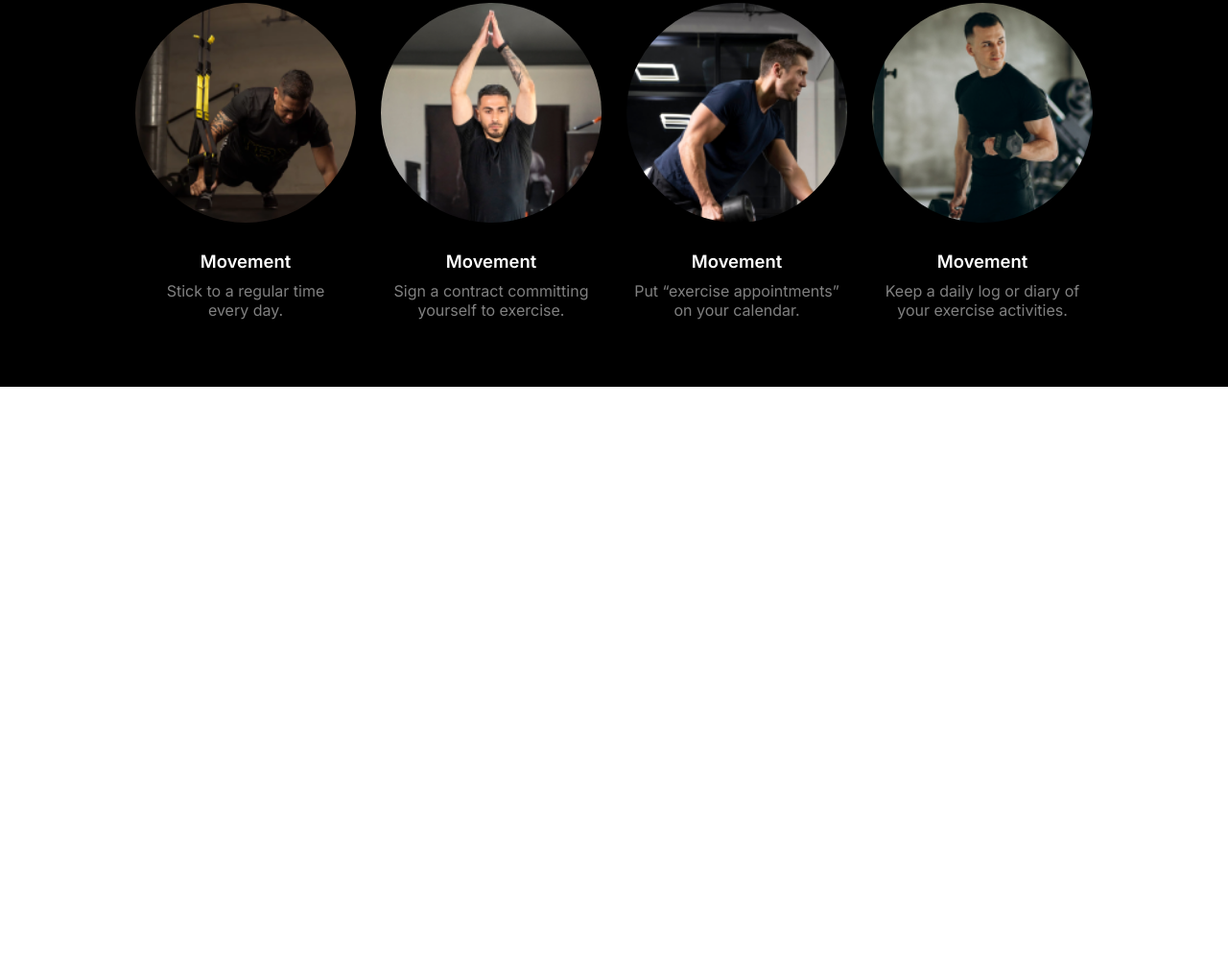
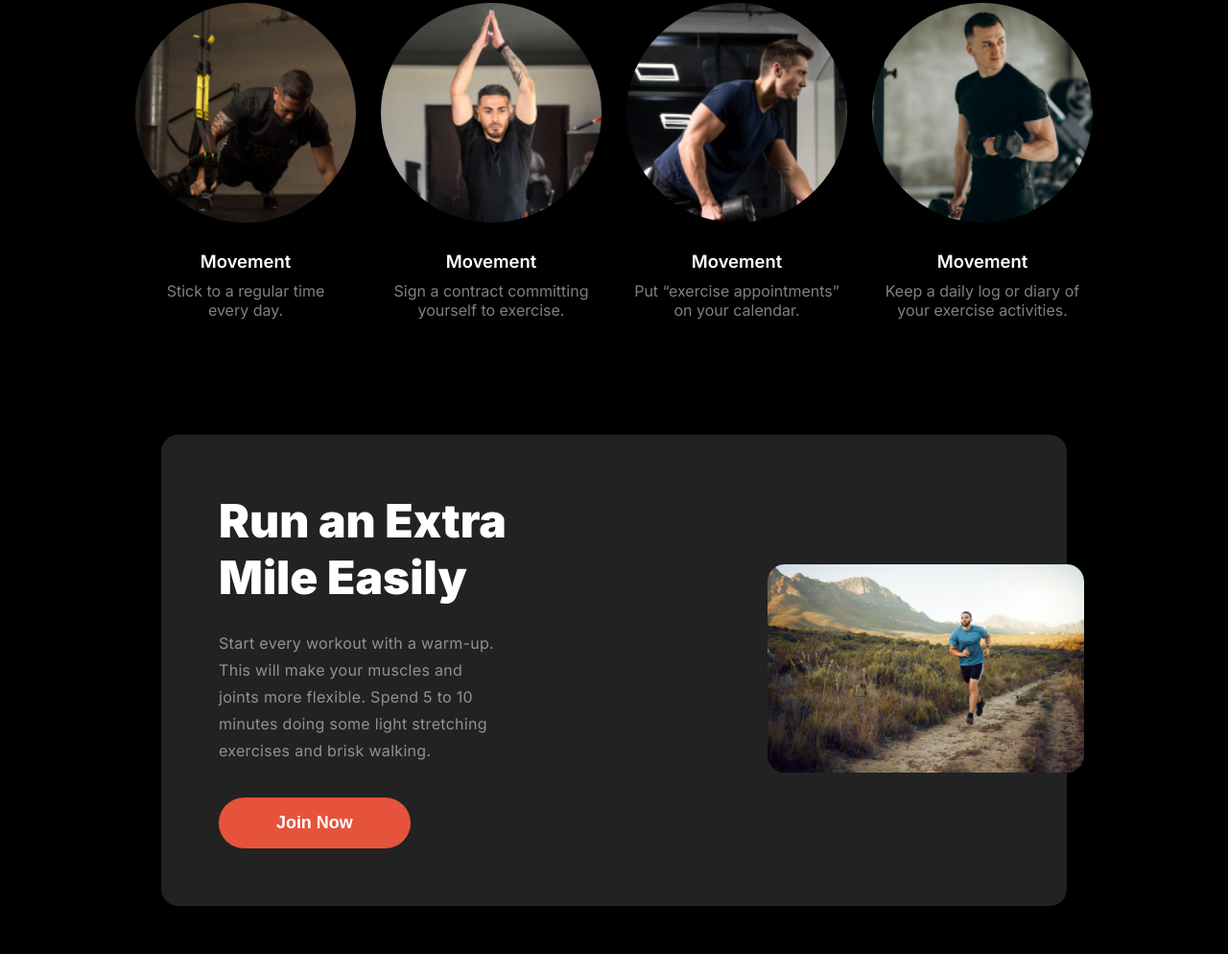
Before and after one commit to Rony7736/Batch-10-Assignment-2, a plain HTML site: page index.html in a window 1280 px wide. Shown: the part 1012-2006 px from the top of the page at 96% size. Before the commit the page ends 1415 px from the top, so only its background shows below. Drawn offline with Linux system fonts and the light colour scheme.

Commit message:
run section completed

```diff
--- a/css/style.css
+++ b/css/style.css
@@ -236,6 +236,51 @@ section{
     margin-bottom: 10px;
 }
 
+/* Run Styles */
+
+.run-section{
+    background-color: black;
+    padding: 50px;
+}
+.run-container{
+    max-width: 80%;
+    justify-content: center;
+    align-items: center;
+    margin: 0px auto;
+    border-radius: 18px;
+    background: rgb(34, 34, 34);
+}
+.run-left-content{
+    width: 100%;
+    margin: 60px;
+}
+.run-right-content{
+    width: 100%;
+}
+.run-right-content img{
+    width: 80%;
+    margin: 30px;
+    margin-left: 100px;
+    border-radius: 18px;
+}
+.run-heading{
+    font-size: 3rem;
+    font-weight: 900;
+    color: #ffffff;
+    margin-bottom: 25px;
+}
+.run-description{
+    line-height: 24px;
+    margin-bottom: 35px;
+    margin-right: 120px;
+    line-height: 28px;
+    letter-spacing: 0.3px;
+    font-weight: 400;
+}
+#run-btn{
+    padding: 16px 60px;
+}
+
 
 
 /* Responsive Media Query */
--- a/index.html
+++ b/index.html
@@ -148,6 +148,29 @@
 
     <!-- Habits Section End -->
 
+    <!-- Run Section Started -->
+
+        <section class="run-section">
+
+            <div class="run-container display-flex">
+
+                <div class="run-left-content">
+                    <h1 class="run-heading">Run an Extra <br> Mile Easily</h1>
+                    <p class="run-description description-color">Start every workout with a warm-up. This will make your muscles and joints more flexible. Spend 5 to 10 minutes doing some light stretching exercises and brisk walking.</p>
+
+                    <button id="run-btn" class="btn-primary">Join Now</button>
+                </div>
+
+                <div class="run-right-content">
+                    <img src="images/run.jpg" alt="">
+                </div>
+
+            </div>
+
+        </section>
+
+    <!-- Run Section End -->
+
     </main>
 
     <footer>
```
